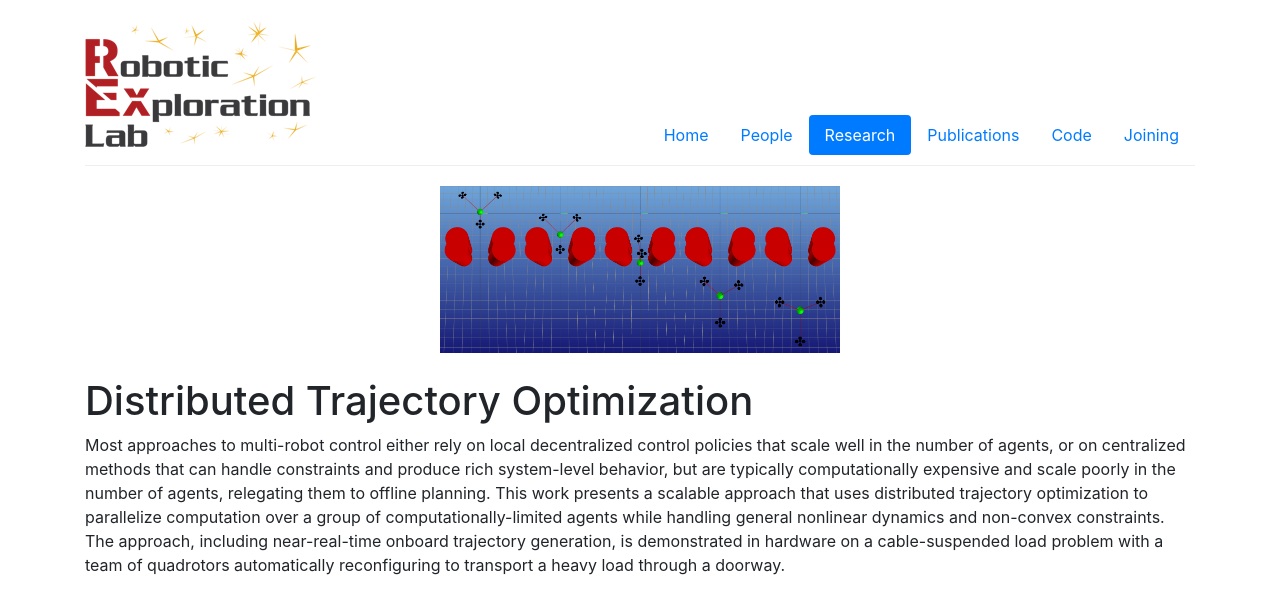
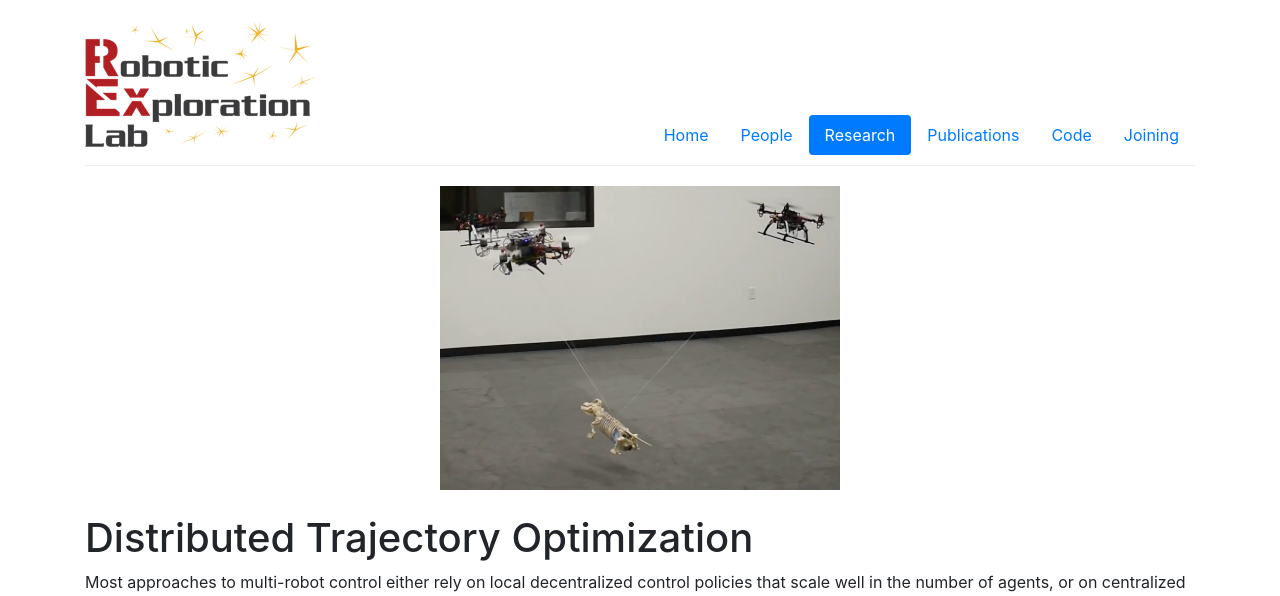
Before and after one commit to RoboticExplorationLab/roboticexplorationlab.github.io, a Jekyll site: the page built from _projects/multirobot.md, in a window 1280 px wide. Shown: the top 596 px of the page. Built offline with Jekyll 4.4.1, drawn with Linux system fonts in a browser that asks for light colours.

Commit message:
adding quadrotor team lift picture

```diff
--- a/_projects/multirobot.md
+++ b/_projects/multirobot.md
@@ -10,7 +10,7 @@ people:
   - taylor
 
 layout: project
-image: "/img/dist_quad_composite.png"
+image: "/img/team_lift.jpg"
 last-updated: 2019-08-15
 ---
 Most approaches to multi-robot control either rely on local decentralized control policies that scale well in the number of agents, or on centralized methods that can handle constraints and produce rich system-level behavior, but are typically computationally expensive and scale poorly in the number of agents, relegating them to offline planning. This work presents a scalable approach that uses distributed trajectory optimization to parallelize computation over a group of computationally-limited agents while handling general nonlinear dynamics and non-convex constraints. The approach, including near-real-time onboard trajectory generation, is demonstrated in hardware on a cable-suspended load problem with a team of quadrotors automatically reconfiguring to transport a heavy load through a doorway.
```
Also changed, not shown: img/team_lift.jpg (added).
